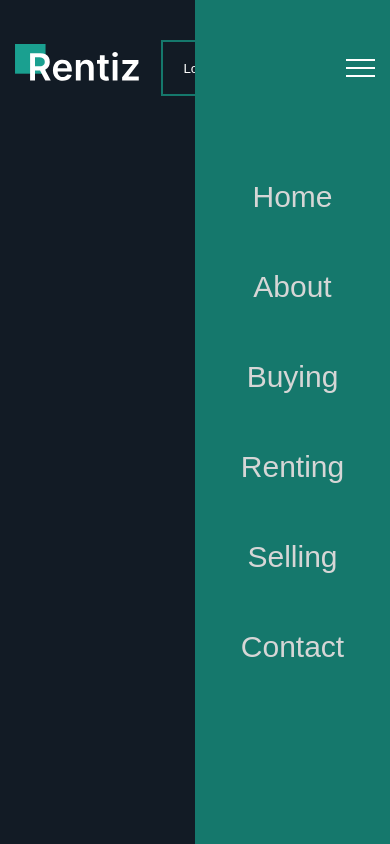
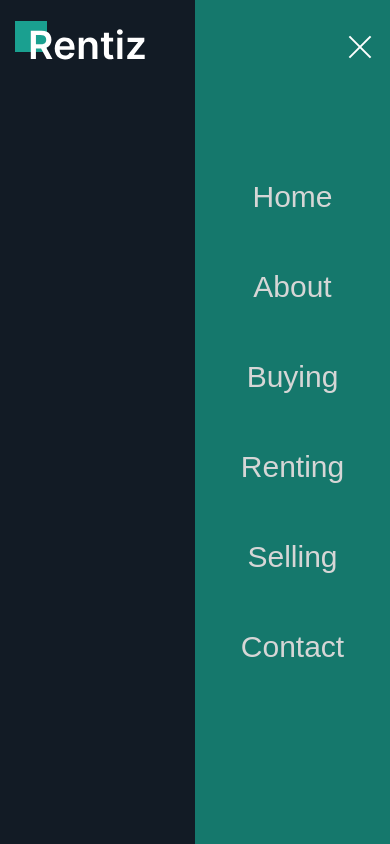
Before and after one commit to Shutk1n/Rentiz_practice, a website: page index.html in a window 390 px wide. Both pictures are taken after a click on the element 360 px from the left and 68 px from the top of the page. Drawn offline with Linux system fonts and the light colour scheme; files that its build step writes are made by us from their sources; a web font is replaced by a local one.

Commit message:
header done!

```diff
--- a/assets/js/main.js
+++ b/assets/js/main.js
@@ -0,0 +1,11 @@
+const burger = document.querySelector('.menu-icon');
+const menu = document.querySelector('.menu');
+const body = document.body
+
+if (burger && menu) {
+  burger.addEventListener('click', () => {
+    burger.classList.toggle('_active');
+    menu.classList.toggle('_active');
+    body.classList.toggle('_lock');
+  })
+}
--- a/assets/scss/style.scss
+++ b/assets/scss/style.scss
@@ -23,6 +23,11 @@ ul {
 body {
   font-family: "Work Sans", sans-serif;
   background-color: var(--bg-color);
+  position: relative;
+
+  &._lock {
+    overflow: hidden;
+  }
 }
 
 [class*="__container"] {
@@ -34,7 +39,7 @@ body {
 /*--------Header  --------*/
 
 .header {
-  padding: 40px 0;
+  padding: clamp(1.25rem, 0.886rem + 1.82vw, 2.5rem) 0;
 
   &__container {
     display: flex;
@@ -71,20 +76,29 @@ body {
     background-color: transparent;
     transition: background-color 0.25s;
     cursor: pointer;
+
+    @media (max-width: 576px) {
+      padding: 7px 15px;
+    }
   }
-
 }
 
 .menu {
   @media (max-width: 992px) {
     position: absolute;
     top: 0;
-    right: 0;
+    right: -100%;
     height: 100vh;
     width: 50vw;
-    background-color: var(--accent-color);
     display: flex;
     overflow: auto;
+    padding: 20px 0;
+    transition: right .35s;
+    background-color: var(--accent-color);
+
+    &._active {
+      right: 0;
+    }
   }
 
   &-icon {
@@ -117,7 +131,7 @@ body {
         }
       }
 
-      &.active {
+      &._active {
         span {
           transform: scale(0);
 
@@ -196,6 +210,10 @@ body {
       background-color: var(--accent-color);
     }
   }
+
+  @media (max-width: 425px) {
+    display: none;
+  }
 }
 
 
--- a/index.html
+++ b/index.html
@@ -40,7 +40,7 @@
 
 
 
-  <script defer src="js/main.js"></script>
+  <script defer src="assets/js/main.js"></script>
 </body>
 
 </html>
```
Also changed, not shown: assets/css/style.css.
